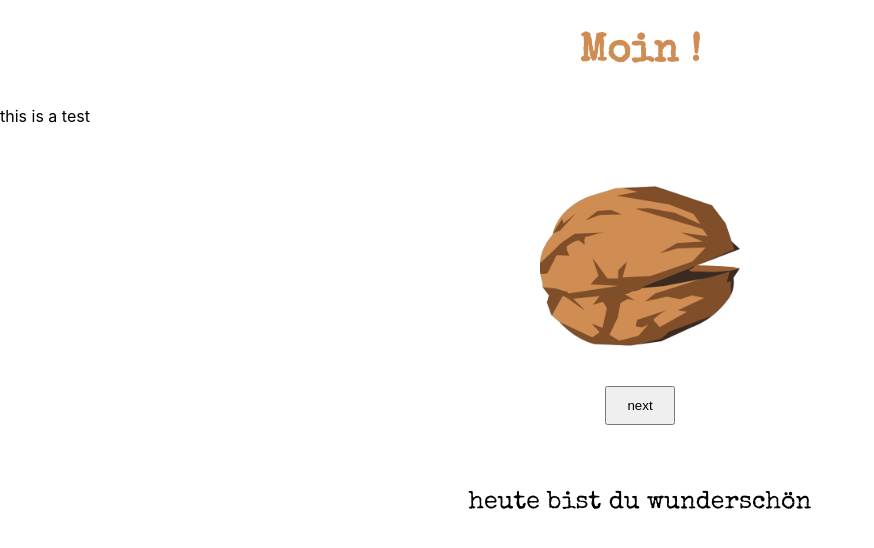
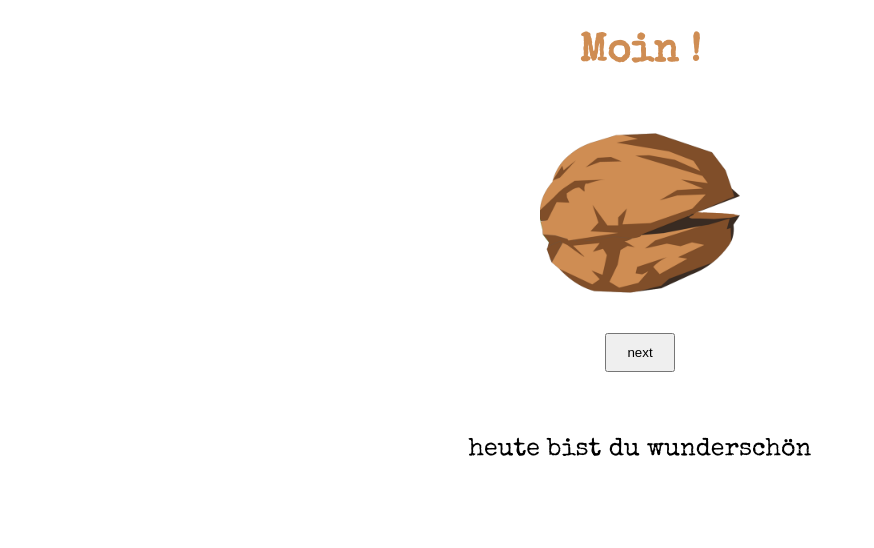
Before and after one commit to julialoeschel/lucky-nuts, a React (Create React App) app: page /quotes in a window 1280 px wide. Shown: the top 548 px of the page, without its empty margins (0-874 px from the left). Built offline with nearby package versions, Linux system fonts and the light colour scheme.

Commit message:
delete test span

```diff
--- a/src/pages/QuotesNut.js
+++ b/src/pages/QuotesNut.js
@@ -18,7 +18,7 @@ export default function QuoteNut() {
   return (
     <>
       <Heading>Moin {userName} !</Heading>
-      <span>this is a test</span>
+
       <Container>
         <Img src={nut} alt="nut of wisdom" width={200} />
         <Button onClick={handleClick}>next</Button>
```
